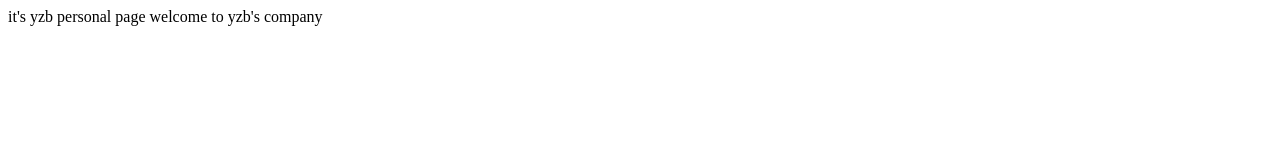
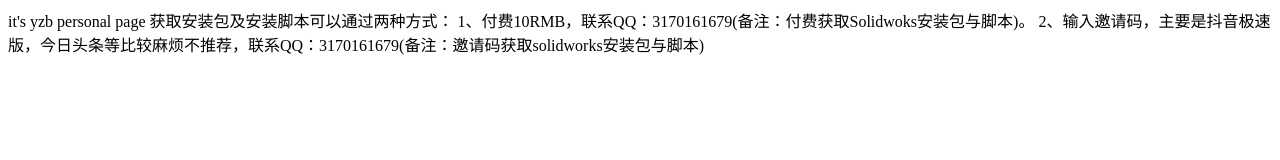
Before and after one commit to yzbjack/yzbjack.github.io, a plain HTML site: page index.html in a window 1280 px wide. Drawn offline with Linux system fonts and the light colour scheme.

Commit message:
Update index.html

```diff
--- a/index.html
+++ b/index.html
@@ -3,6 +3,8 @@
 		<title>it's yzb personal page</title>
 	</head>
 	<body>
-		welcome to yzb's company
+		获取安装包及安装脚本可以通过两种方式：
+		1、付费10RMB，联系QQ：3170161679(备注：付费获取Solidwoks安装包与脚本)。
+		2、输入邀请码，主要是抖音极速版，今日头条等比较麻烦不推荐，联系QQ：3170161679(备注：邀请码获取solidworks安装包与脚本)
 	</body>
 </html>
```
